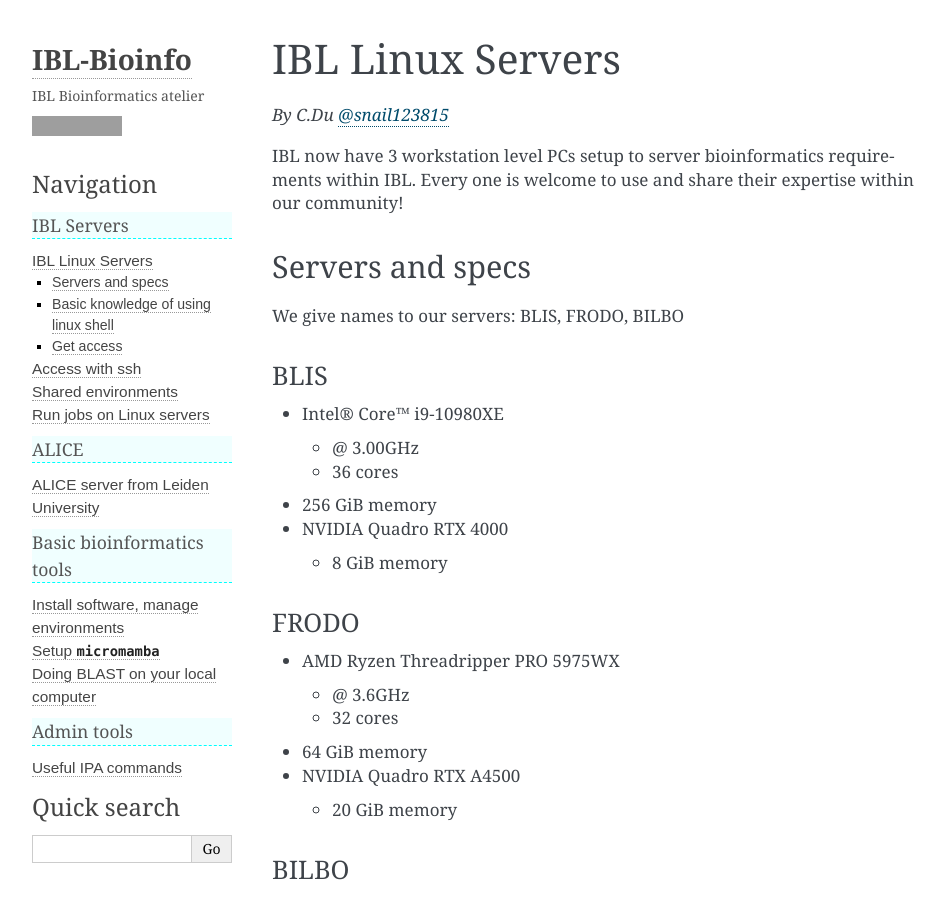
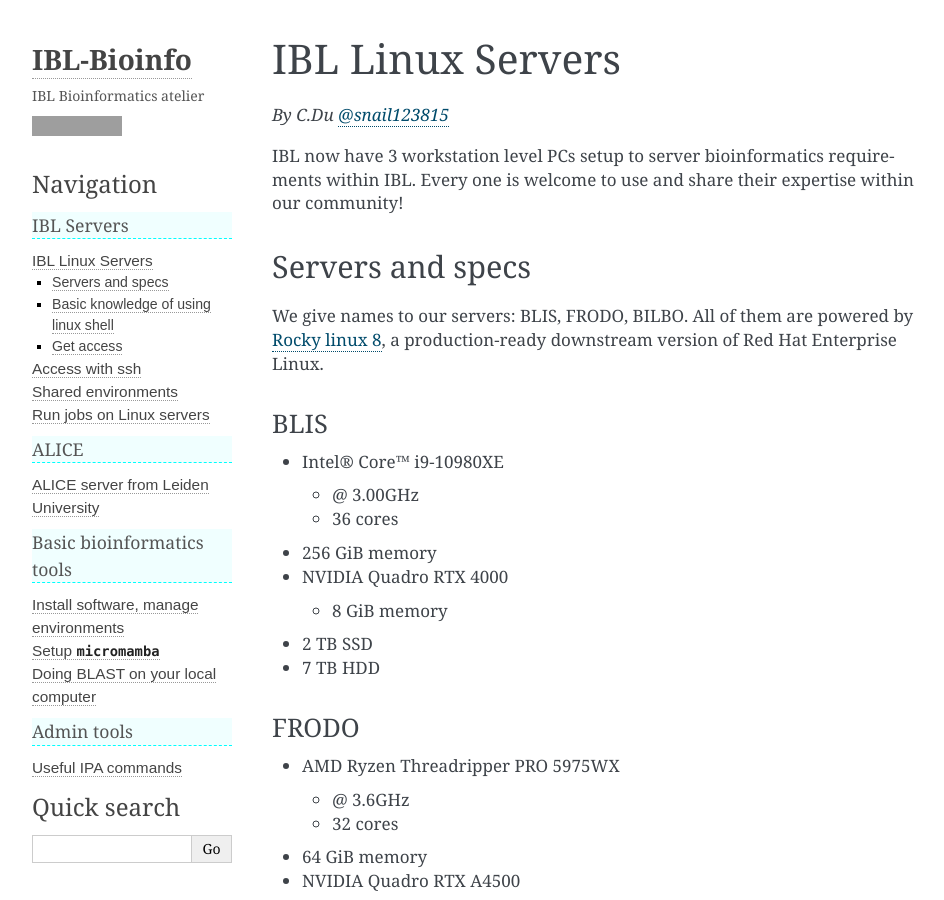
Before and after one commit to snail123815/IBL-bioinfomatics-wiki, a Sphinx documentation site: the page built from docs/source/IBL_servers/Intro.md, in a window 1280 px wide and 900 px high. Shown: the whole window, without its empty margins (148-1092 px from the left). Built offline with Sphinx 7.4.7, drawn with Linux system fonts in a browser that asks for light colours; grey boxes are pictures that could not be loaded.

Commit message:
Added system info and blis storage

```diff
--- a/docs/source/IBL_servers/Intro.md
+++ b/docs/source/IBL_servers/Intro.md
@@ -6,7 +6,7 @@ IBL now have 3 workstation level PCs setup to server bioinformatics requirements
 
 ## Servers and specs
 
-We give names to our servers: BLIS, FRODO, BILBO
+We give names to our servers: BLIS, FRODO, BILBO. All of them are powered by [Rocky linux 8](https://rockylinux.org/about), a production-ready downstream version of Red Hat Enterprise Linux.
 
 ### BLIS
 
@@ -16,6 +16,8 @@ We give names to our servers: BLIS, FRODO, BILBO
 - 256 GiB memory
 - NVIDIA Quadro RTX 4000
   - 8 GiB memory
+- 2 TB SSD
+- 7 TB HDD
 
 ### FRODO
 
```
